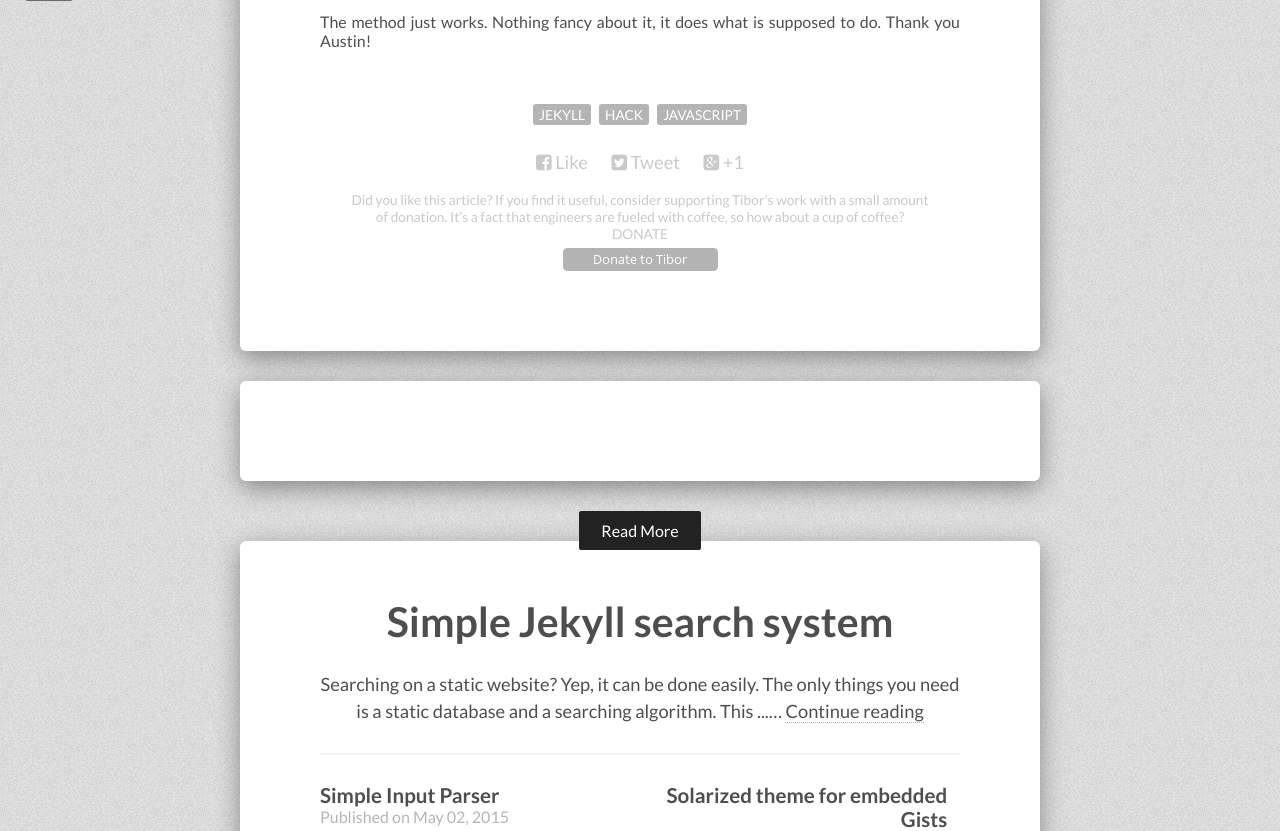
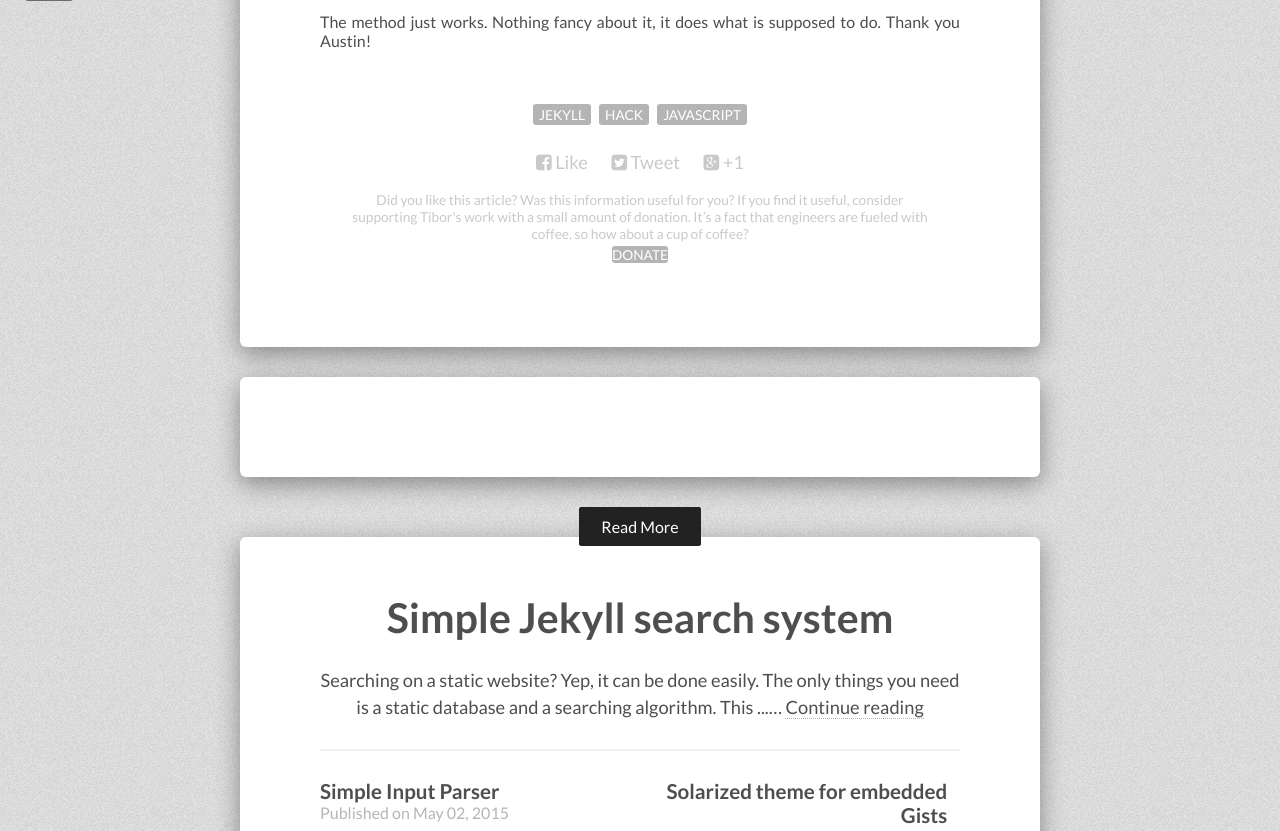
Before and after one commit to tiborsimon/tiborsimon.github.io, a Jekyll site: the page built from _posts/2015-05-17-redirect-external-links-to-new-tab.md, in a window 1280 px wide and 900 px high, scrolled down 675 px, cut to the strip 69-900 px from the top of the window. Built offline with Jekyll 4.4.1, drawn with Linux system fonts in a browser that asks for light colours; nearby versions of some CDN libraries; comment, search, counter and statistics services are not loaded.

Commit message:
Donation test

```diff
--- a/_layouts/post.html
+++ b/_layouts/post.html
@@ -48,11 +48,8 @@
         <span class="author vcard"><span class="fn">{{ site.owner.name }}</span></span>{% endif %}
         {% if page.share != false %}{% include social-share.html %}{% endif %}
         <div class="donation-box">
-         Did you like this article? If you find it useful, consider supporting Tibor's work
-with a small amount of donation. It’s a fact that engineers are fueled with coffee, so how about a cup of coffee?
-         <span class="entry-tags"><a href="http://tiborsimon.github.io/donation" target="_blank">DONATE</a></span>
-
-        <a href="http://tiborsimon.github.io/donation" target="_blank"><img src="http://tiborsimon.github.io/images/donate.png" /></a></div>
+         Did you like this article? Was this information useful for you? If you find it useful, consider supporting Tibor's work with a small amount of donation. It’s a fact that engineers are fueled with coffee, so how about a cup of coffee?
+         <span class="entry-tags"><a class="tag" href="http://tiborsimon.github.io/donation" target="_blank">DONATE</a></span></div>
       </footer>
     </div><!-- /.entry-content -->
     {% if page.comments != false %}<section id="disqus_thread"></section><!-- /#disqus_thread -->{% endif %}
```
